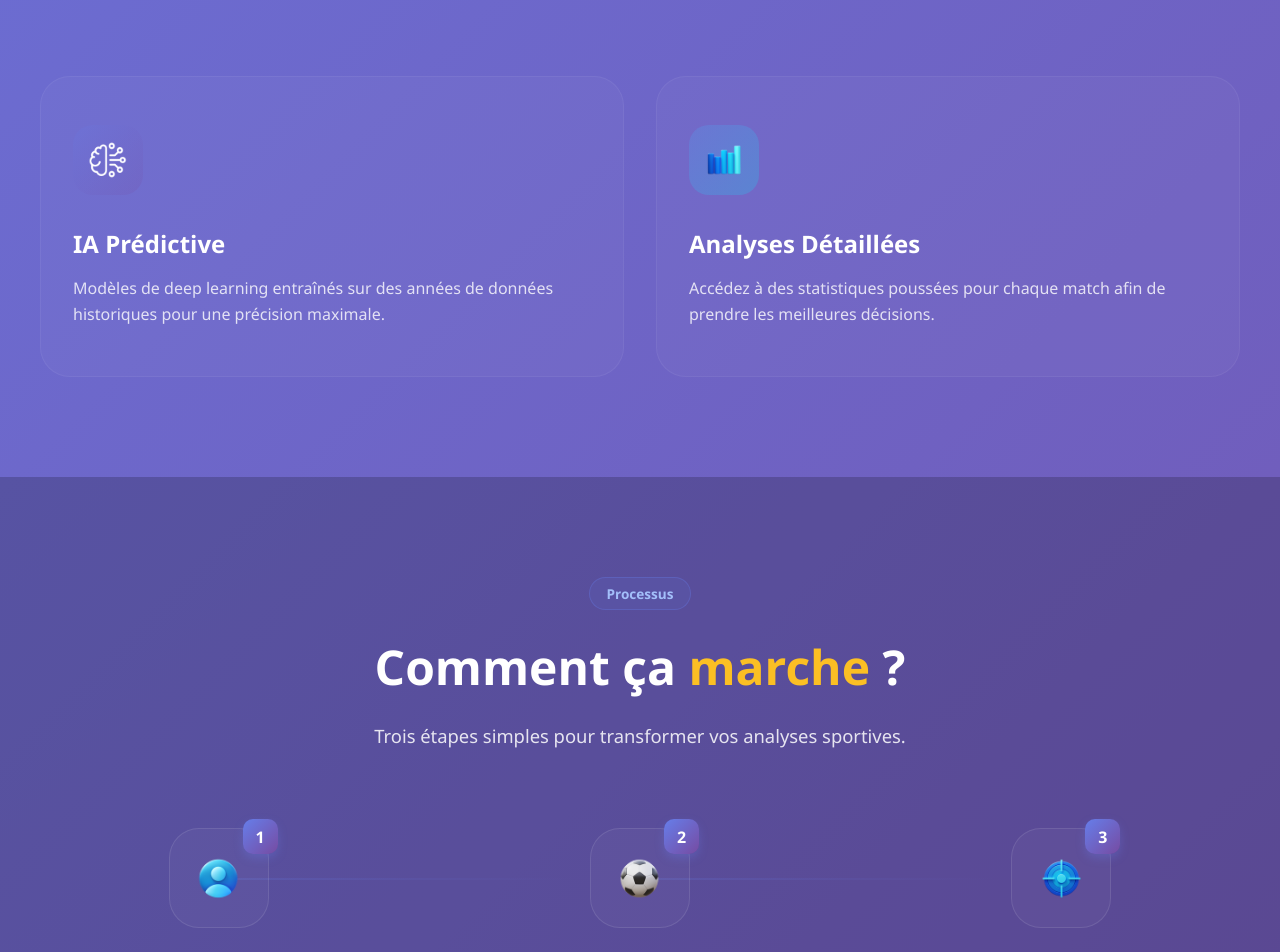
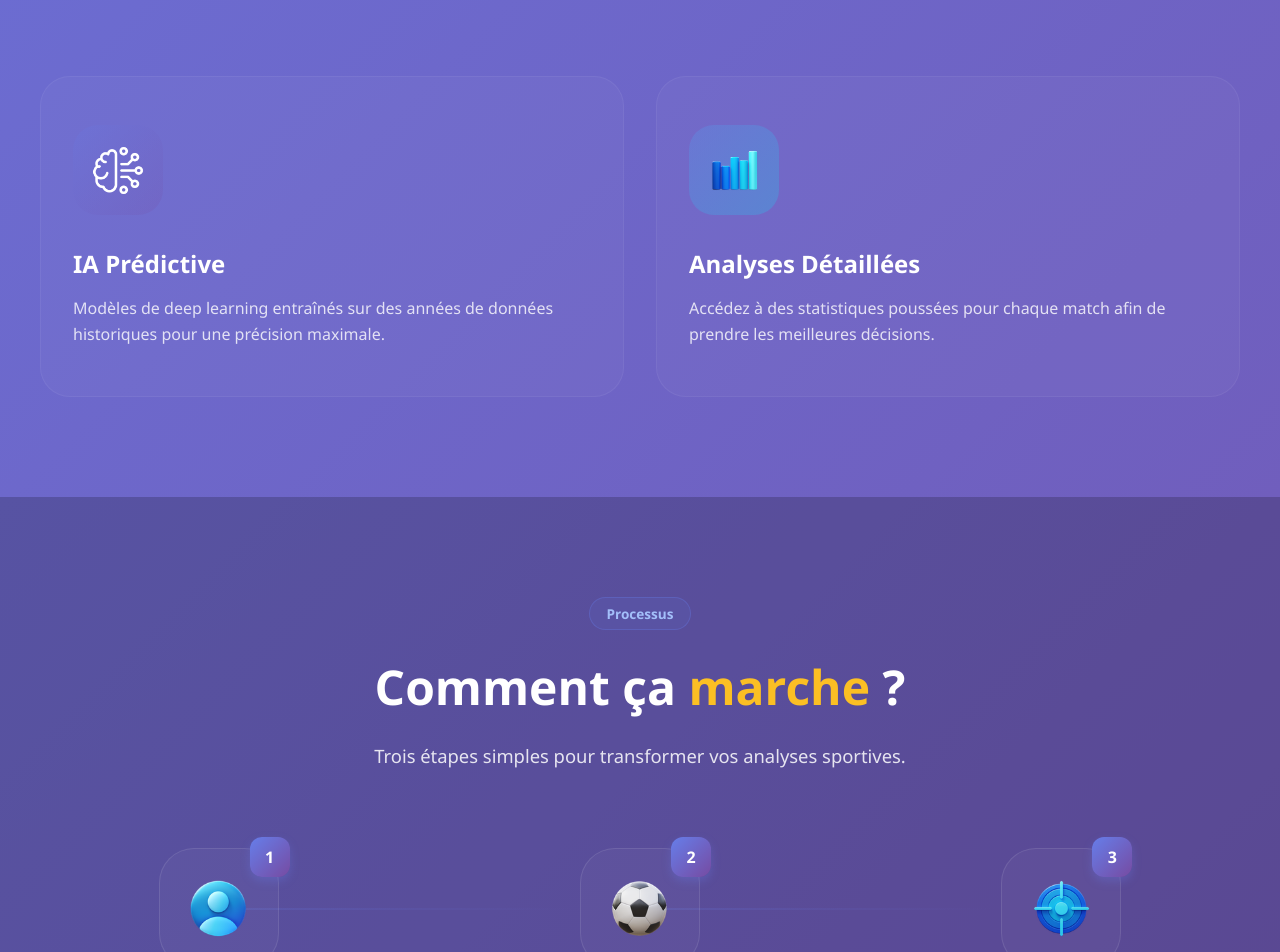
Before and after one commit to EdileneSilva/Match-Prediction-App, a Vue app in the folder match_prediction_app-front/: page / in a window 1280 px wide. Shown: the part 2300-3252 px from the top of the page. Built offline with nearby package versions, Linux system fonts and the light colour scheme.

Commit message:
style: enlarge icons and their containers for better visibility

```diff
--- a/match_prediction_app-front/src/components/landing/FeaturesSection.vue
+++ b/match_prediction_app-front/src/components/landing/FeaturesSection.vue
@@ -94,9 +94,9 @@ h2 span {
 }
 
 .icon-box {
-  width: 70px;
-  height: 70px;
-  border-radius: 20px;
+  width: 90px;
+  height: 90px;
+  border-radius: 25px;
   display: flex;
   align-items: center;
   justify-content: center;
@@ -108,8 +108,8 @@ h2 span {
 }
 
 .feature-icon-img {
-  width: 40px;
-  height: 40px;
+  width: 55px;
+  height: 55px;
   object-fit: contain;
 }
 
--- a/match_prediction_app-front/src/components/landing/StepsSection.vue
+++ b/match_prediction_app-front/src/components/landing/StepsSection.vue
@@ -88,11 +88,11 @@ h2 span.highlight {
 }
 
 .step-icon-wrapper {
-  width: 100px;
-  height: 100px;
+  width: 120px;
+  height: 120px;
   background: rgba(255, 255, 255, 0.03);
   border: 1px solid rgba(255, 255, 255, 0.1);
-  border-radius: 30px;
+  border-radius: 35px;
   display: flex;
   align-items: center;
   justify-content: center;
@@ -102,12 +102,12 @@ h2 span.highlight {
 
 .step-number {
   position: absolute;
-  top: -10px;
-  right: -10px;
-  width: 35px;
-  height: 35px;
+  top: -12px;
+  right: -12px;
+  width: 40px;
+  height: 40px;
   background: linear-gradient(135deg, #667eea, #764ba2);
-  border-radius: 10px;
+  border-radius: 12px;
   display: flex;
   align-items: center;
   justify-content: center;
@@ -124,8 +124,8 @@ h2 span.highlight {
 }
 
 .step-icon-img {
-  width: 45px;
-  height: 45px;
+  width: 65px;
+  height: 65px;
   object-fit: contain;
 }
 
@@ -143,7 +143,7 @@ h3 {
 
 .step-connector {
   position: absolute;
-  top: 50px;
+  top: 60px;
   right: -50%;
   width: 100%;
   height: 2px;
```
